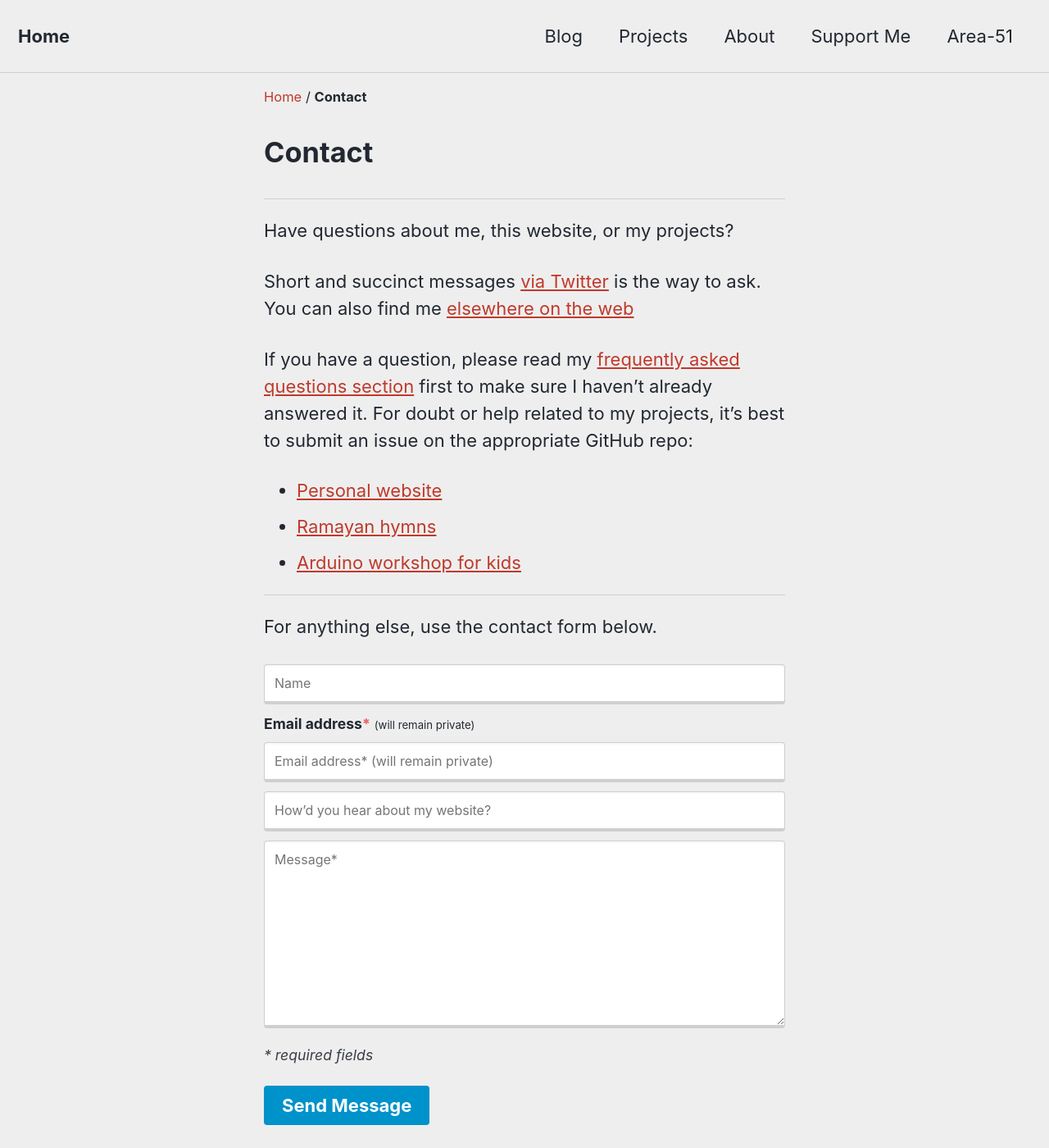
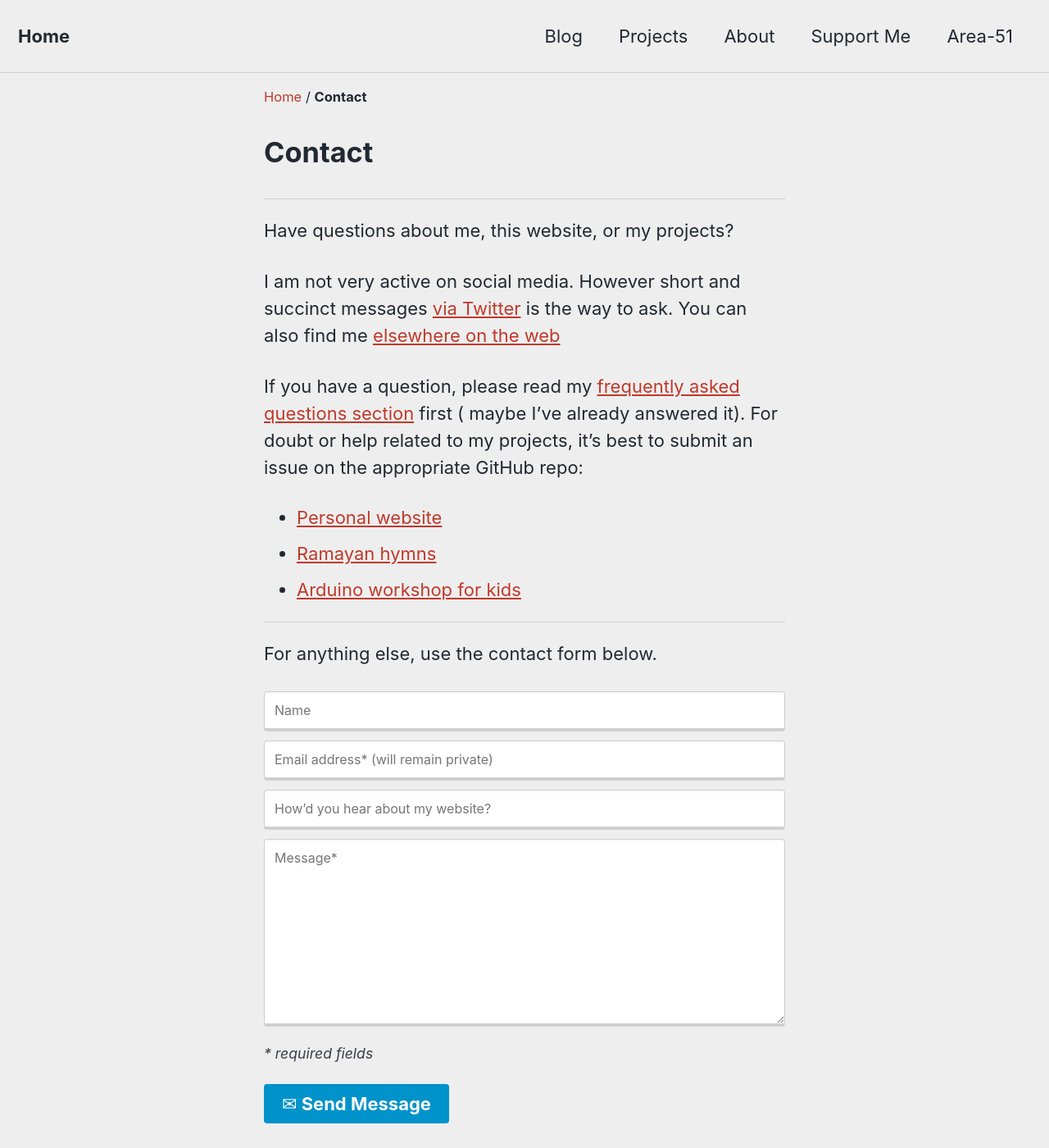
Before and after one commit to kulbhushanchand/kulbhushanchand.github.io-v2, a Jekyll site: the page built from _pages/main/contact.md, in a window 1280 px wide and 1400 px high. Shown: the whole window at 82% size. Built offline with Jekyll 4.4.1, drawn with Linux system fonts in a browser that asks for light colours; cached includes are drawn as plain includes.

Commit message:
contact form completed

```diff
--- a/_pages/main/contact.md
+++ b/_pages/main/contact.md
@@ -9,9 +9,9 @@ share: false
 ---
 Have questions about me, this website, or my projects?
 
-Short and succinct messages [via Twitter](https://twitter.com/ChandKulbhushan) is the way to ask. You can also find me [elsewhere on the web](/support/#follow-me-on-social-media)
+I am not very active on social media. However short and succinct messages [via Twitter](https://twitter.com/ChandKulbhushan) is the way to ask. You can also find me [elsewhere on the web](/support/#follow-me-on-social-media)
 
-If you have a question, please read my [frequently asked questions section](/faqs/) first to make sure I haven't already answered it. For doubt or help related to my projects, it's best to submit an issue on the appropriate GitHub repo:
+If you have a question, please read my [frequently asked questions section](/faqs/) first ( maybe I've already answered it). For doubt or help related to my projects, it's best to submit an issue on the appropriate GitHub repo:
 
 - [Personal website](https://github.com/Kulbhushan-Chand/Kulbhushan-Chand.github.io)
 - [Ramayan hymns](https://github.com/Kulbhushan-Chand/ramayan-hymns)
@@ -26,7 +26,7 @@ For anything else, use the contact form below.
     <input id="Field18" name="Field18" type="text" maxlength="255" placeholder="Name">
   </div>
   <div class="form-group">
-    <label class="" id="title2" for="Field13"><strong>Email address</strong><span id="req_2" class="req">*</span> <small>(will remain private)</small></label>
+    <label class="sr-only" id="title2" for="Field13"><strong>Email address</strong><span id="req_2" class="req">*</span> <small>(will remain private)</small></label>
     <input id="Field13" name="Field13" type="email" spellcheck="false" maxlength="255" required placeholder="Email address* (will remain private)">
   </div>
   <div class="form-group">
@@ -39,7 +39,7 @@ For anything else, use the contact form below.
   </div>
   <small id="instruction" class="instruct">* required fields</small>
   <div class="form-group">
-    <button id="saveForm" name="saveForm" class="btn btn--primary btn--large" type="submit">Send Message</button>
+    <button id="saveForm" name="saveForm" class="btn btn--primary btn--large" type="submit"> ✉ Send Message</button>
   </div>
   <div class="form-group hidden">
     <label for="comment">Do Not Fill This Out</label>
```
Also changed, not shown: _includes/place.js (added, +17 -0 lines), _pages/main/ghost-log.md (+5 -0 lines), _sass/minimal-mistakes/_forms.scss (line endings or trailing spaces).
